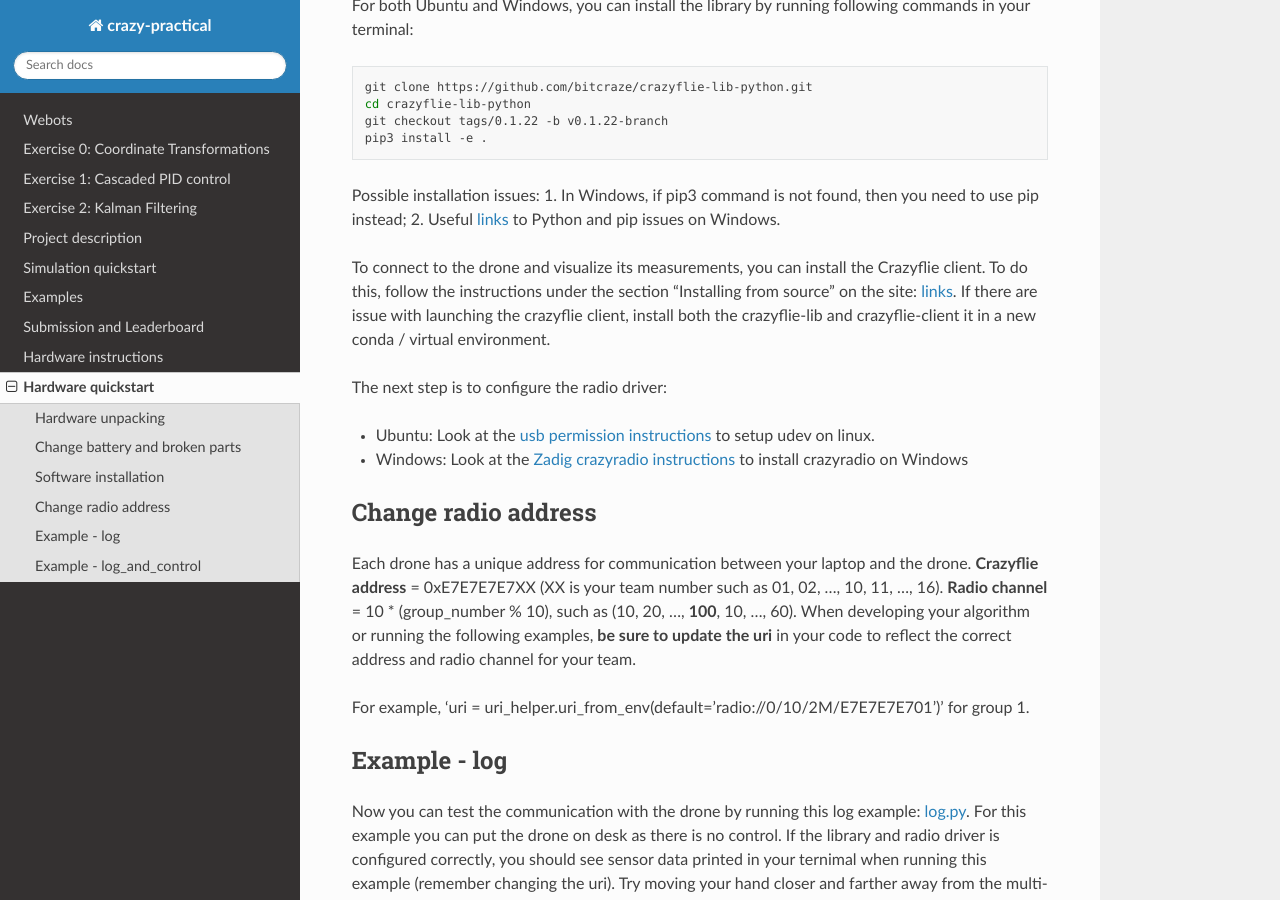
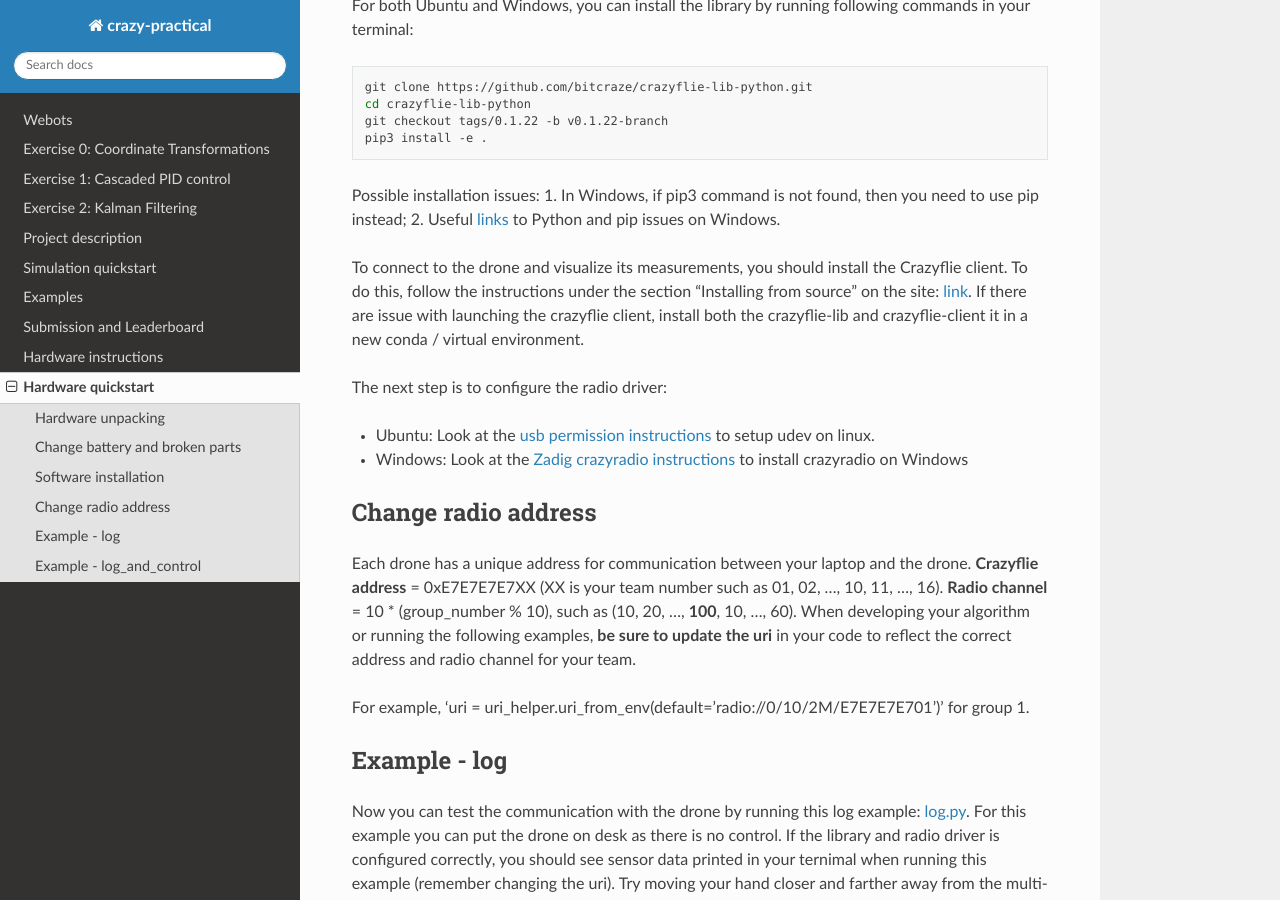
Before and after one commit to lis-epfl/micro-502, a Sphinx documentation site: the page built from docs/assignment/hardware_quickstart.rst, in a window 1280 px wide and 900 px high, scrolled down 1859 px. Built offline with Sphinx 7.4.7 and the Read the Docs theme 2.0.0, drawn with Linux system fonts in a browser that asks for light colours.

Commit message:
Edit to hardware quickstart

```diff
--- a/docs/assignment/hardware_quickstart.rst
+++ b/docs/assignment/hardware_quickstart.rst
@@ -61,8 +61,8 @@
 
 Possible installation issues: 1. In Windows, if pip3 command is not found, then you need to use pip instead; 2. Useful `links <https://www.bitcraze.io/documentation/repository/crazyflie-clients-python/master/installation/install/>`_ to Python and pip issues on Windows.
 
-To connect to the drone and visualize its measurements, you can install the Crazyflie client. To do this, follow the instructions under the section "Installing from source" on the site:
-`links <https://www.bitcraze.io/documentation/repository/crazyflie-clients-python/master/installation/install/>`_. If there are issue with launching the crazyflie client, install both the crazyflie-lib and crazyflie-client it in a new conda / virtual environment.
+To connect to the drone and visualize its measurements, you should install the Crazyflie client. To do this, follow the instructions under the section "Installing from source" on the site:
+`link <https://www.bitcraze.io/documentation/repository/crazyflie-clients-python/master/installation/install/>`_. If there are issue with launching the crazyflie client, install both the crazyflie-lib and crazyflie-client it in a new conda / virtual environment.
 
 
 The next step is to configure the radio driver:
```
